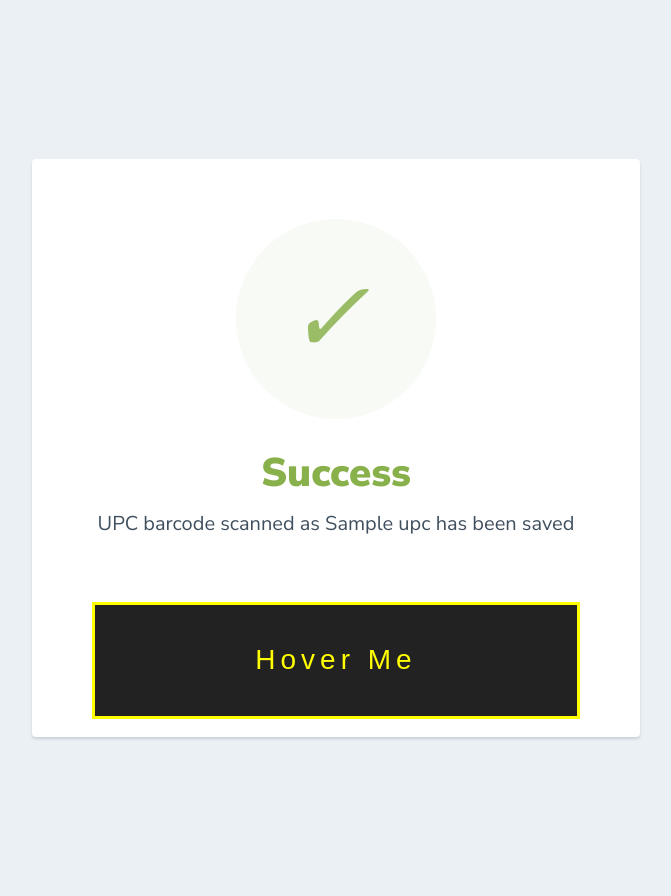
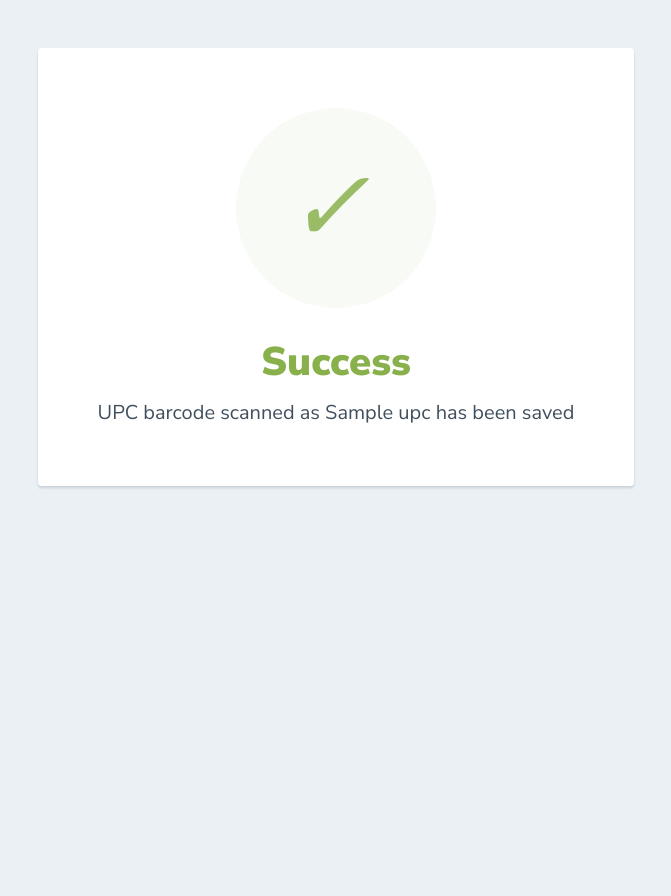
Before and after one commit to mmonj/UPC-web-helper, a Flask app: template templates/upc_log_success.html in a window 1280 px wide. Shown: the whole page, without its empty margins (304-975 px from the left). After the commit the page ends 488 px from the top, so only its background shows below. Run offline with Flask 2, Linux system fonts and the light colour scheme; the template is opened without the code that fills it: most values are stand-ins (such as "Sample title", 1, 10 or a date in 2020).

Commit message:
new files

```diff
--- a/templates/upc_log_success.html
+++ b/templates/upc_log_success.html
@@ -1,7 +1,6 @@
 <html>
   <head>
     <link href="https://fonts.googleapis.com/css?family=Nunito+Sans:400,400i,700,900&display=swap" rel="stylesheet">
-    <link rel="stylesheet" href="{{ url_for('static', filename='styles/upc_log.css') }}">
   </head>
     <style>
       body {
@@ -43,8 +42,7 @@
         <i class="checkmark">✓</i>
       </div>
         <h1>Success</h1>
-        <p>UPC barcode scanned as {{upc}} has been saved<br><br><br><br><br>
-        <a href="javascript:void(0);" onclick="window.history.back();">Continue Scanning</a>
+        <p>UPC barcode scanned as {{upc}} has been saved<br>
         </p>
       </div>
     </body>
```
